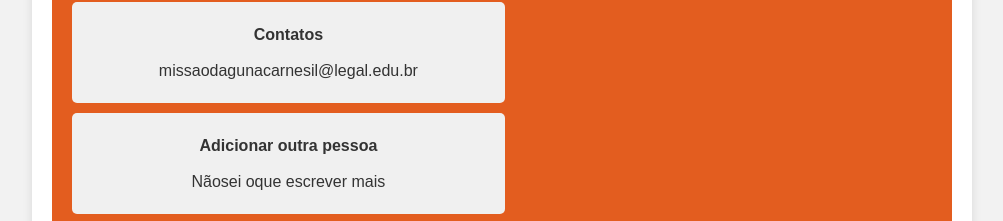
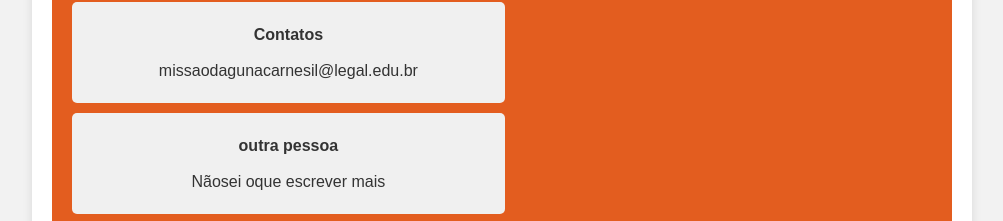
Before and after one commit to micnron/kjhuyg, a plain HTML site: page index.html in a window 1280 px wide. Shown: the part 1118-1339 px from the top of the page, without its empty margins (138-1141 px from the left). Drawn offline with Linux system fonts and the light colour scheme.

Commit message:
Update index.html

```diff
--- a/index.html
+++ b/index.html
@@ -163,7 +163,7 @@
                     <p>missaodagunacarnesil@legal.edu.br</p>
                 </div>
                 <div>
-                    <p><strong>Adicionar outra pessoa</strong></p>
+                    <p><strong> outra pessoa</strong></p>
                     <p>Nãosei oque escrever mais</p>
                 </div>
                 <div>
```
